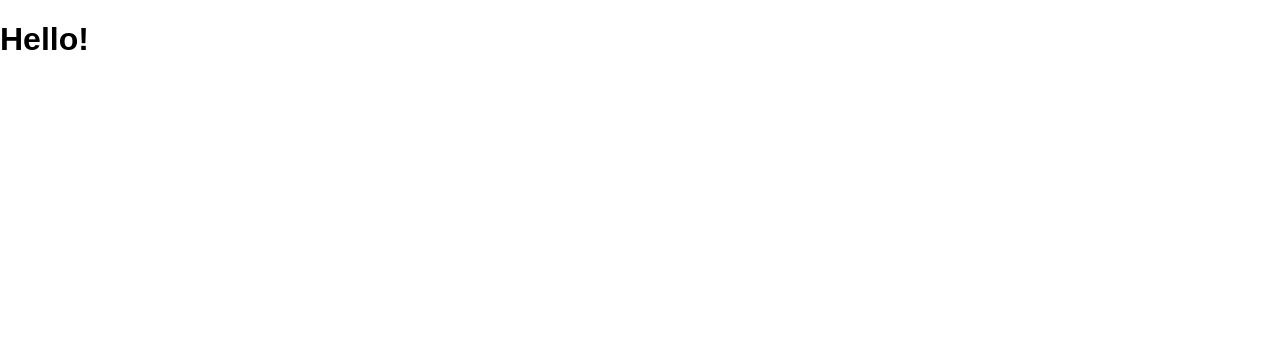
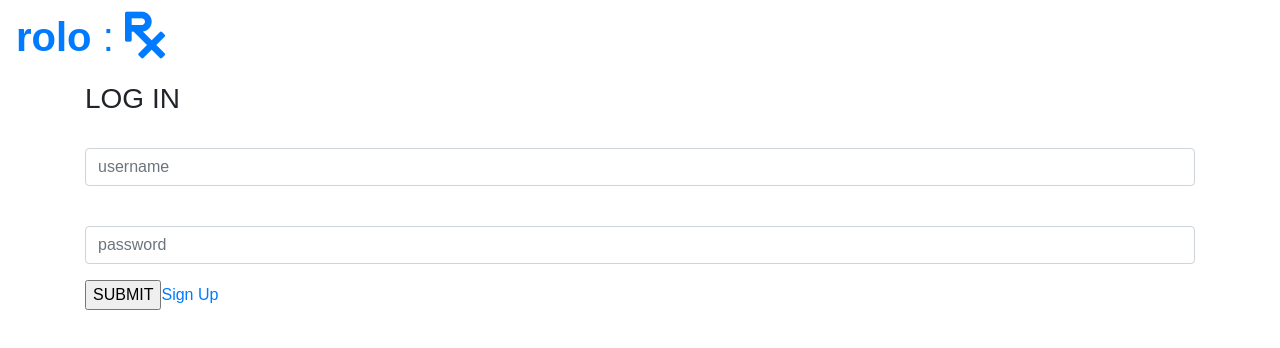
Before and after one commit to KruseJohn/RoloRX, a React (Create React App) app in the folder client/: page / in a window 1280 px wide. Shown: the top 348 px of the page. Built offline with nearby package versions, Linux system fonts and the light colour scheme.

Commit message:
added Field.js, Logo, and rough Log In page

```diff
--- a/client/public/index.html
+++ b/client/public/index.html
@@ -5,11 +5,16 @@
     <meta name="viewport" content="width=device-width, initial-scale=1, shrink-to-fit=no">
     <meta name="theme-color" content="#000000">
 
+    <link href="https://fonts.googleapis.com/css?family=Lato" rel="stylesheet">
+    <link rel="stylesheet" href="https://stackpath.bootstrapcdn.com/bootstrap/4.3.1/css/bootstrap.min.css" integrity="sha384-ggOyR0iXCbMQv3Xipma34MD+dH/1fQ784/j6cY/iJTQUOhcWr7x9JvoRxT2MZw1T" crossorigin="anonymous">
+    <link rel="stylesheet" href="https://use.fontawesome.com/releases/v5.8.1/css/all.css" integrity="sha384-50oBUHEmvpQ+1lW4y57PTFmhCaXp0ML5d60M1M7uH2+nqUivzIebhndOJK28anvf" crossorigin="anonymous">
+
     <link rel="manifest" href="%PUBLIC_URL%/manifest.json">
     <link rel="shortcut icon" href="%PUBLIC_URL%/favicon.ico">
 
     <title>| rolo : RX |</title>
   </head>
+
   <body>
     <noscript>
       You need to enable JavaScript to run this app.
--- /dev/null
+++ b/client/src/components/Field.js
@@ -0,0 +1,14 @@
+import React from 'react';
+import { FormGroup, FormLabel, FormControl } from 'react-bootstrap';
+
+
+const Field = ({ id, label, help, ...props }) => {
+  return (
+    <FormGroup controlId={id}>
+      <FormLabel>{label}</FormLabel>
+      <FormControl {...props} />
+    </FormGroup>
+  )
+}
+
+export default Field;
--- /dev/null
+++ b/client/src/components/Logo/logo.js
@@ -0,0 +1,20 @@
+import React from 'react';
+import { Navbar } from 'react-bootstrap';
+import './logo.css';
+
+class Logo extends React.Component {
+  render() {
+    return (
+      <div className="nav">
+        <Navbar>
+          <Navbar.Brand>
+            <a className="logo" href='/'><h1><strong><b className="rolo">rolo</b></strong> : <i className="fas fa-prescription fa-lg red" aria-hidden='true'></i></h1></a>
+          </Navbar.Brand>
+        </Navbar>
+      </div>
+
+    )
+  }
+}
+
+export default Logo;
--- /dev/null
+++ b/client/src/components/Message/message.js
@@ -0,0 +1,5 @@
+import React from 'react'
+
+export const Message = props => (
+    <p className="message-text">{props.children}</p>
+  );
--- a/client/src/containers/Login/login.js
+++ b/client/src/containers/Login/login.js
@@ -1,5 +1,8 @@
 import React from "react";
 //import axios from "axios";
+import Field from "../../components/Field";
+import Logo from "../../components/Logo/logo";
+import { Message } from "../../components/Message/message";
 import "./login.css";
 
 
@@ -15,7 +18,41 @@ class Login extends React.Component {
 
     render() {
         return (
-            <div><h1>Hello!</h1></div>
+            <div>
+                <div className="gradient-background">
+                    <Logo />
+                    <div className="login-div">
+                        <div className="bbstyle login-div container">
+                            <h3 className="login-h3">LOG IN</h3>
+                            <div className='row'>
+                                <div className='col-md-12'>
+                                    <form className='inputForm' >
+                                        <Field
+                                            name='username'
+                                            id='nameArea'
+                                            value={this.state.username}
+                                            onChange={this.handleInput}
+                                            placeholder='username'
+                                        />
+                                        <Field
+                                            name='password'
+                                            type='password'
+                                            id='password'
+                                            value={this.state.password}
+                                            onChange={this.handleInput}
+                                            placeholder='password'
+                                        />
+                                    </form>
+                                </div>
+                            </div>
+                            <input id='submit' type='submit' value='SUBMIT' onClick={this.handleSubmit} />
+                            <span><a href='/signup'>Sign Up</a></span>
+                            <br />
+                            {this.state.error ? <Message key='1'> {this.state.errorMessage} </Message> : null}
+                        </div>
+                    </div>
+                </div>
+            </div>
         )
     }
 }
```
Also changed, not shown: client/src/components/Logo/logo.css (added), client/src/components/Message/message.css (added), 1 other file (tests, documents, lock files or other folders).
